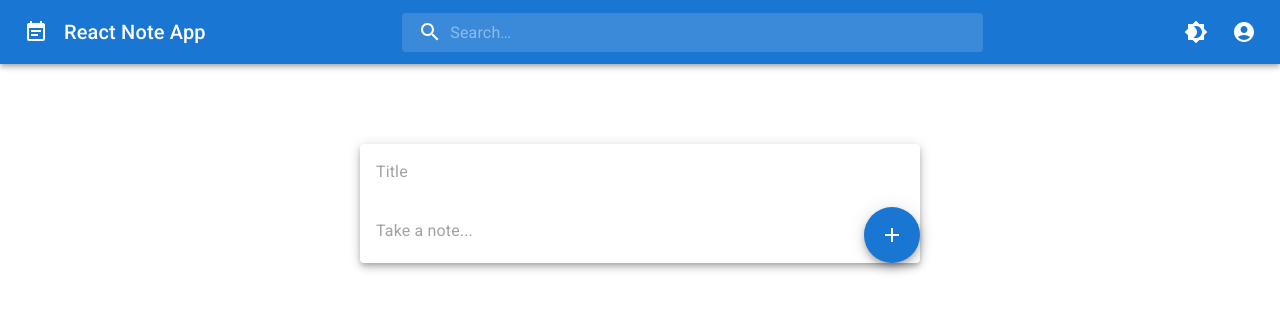
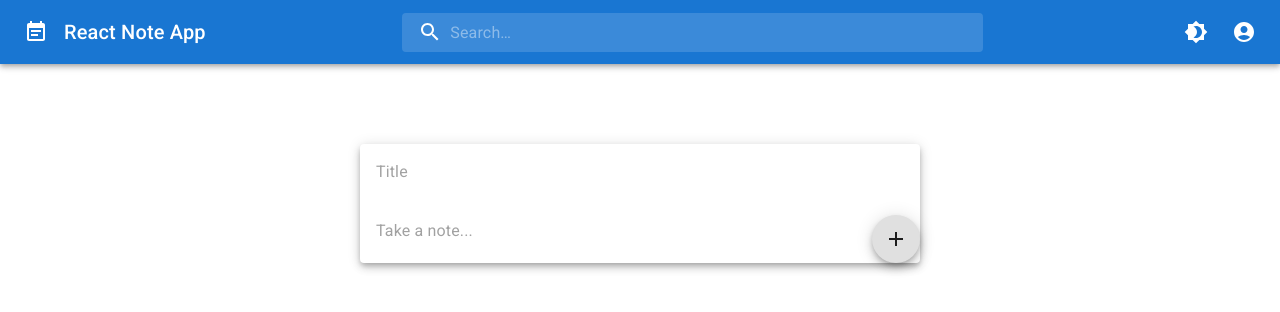
Before and after one commit to bijaylama/keep-clone-myFirstReactApp, a React (Create React App) app: page / in a window 1280 px wide. Both pictures are taken after a click on the element 640 px from the left and 171 px from the top of the page. Shown: the top 312 px of the page. Built offline with nearby package versions, Linux system fonts and the light colour scheme.

Commit message:
note form updated of buttom

```diff
--- a/src/components/FormNote.jsx
+++ b/src/components/FormNote.jsx
@@ -28,6 +28,7 @@ const StyledInputBase = styled(InputBase)(({ theme }) => ({
 }));
 
 export default function FormNote({ onAdd }) {
+  const [expand, setExpand] = useState(false);
   const [note, setNote] = useState({
     title: "",
     content: "",
@@ -45,6 +46,14 @@ export default function FormNote({ onAdd }) {
   const handleButton = (e) => {
     e.preventDefault();
     onAdd(note);
+    setNote({
+      title: "",
+      content: "",
+    });
+    setExpand(false);
+  };
+  const onExpand = () => {
+    setExpand(true);
   };
   return (
     <>
@@ -53,7 +62,6 @@ export default function FormNote({ onAdd }) {
           <Grid item md={3}></Grid>
           <Grid item md={6}>
             <Paper elevation={5} sx={{ position: "relative" }}>
-              <form noValidate autoComplete="off">
               {/* INPUT TITLE FORM */}
               <Box>
                 <StyledInputBase
@@ -62,10 +70,12 @@ export default function FormNote({ onAdd }) {
                   name="title"
                   value={note.title}
                   onChange={handleChange}
+                  onClick={onExpand}
                 />
               </Box>
+              {/* INPUT CONTENT FORM */}
               <Box>
-                  {/* INPUT CONTENT FORM */}
+                {expand ? (
                   <StyledInputBase
                     placeholder="Take a note..."
                     fullWidth
@@ -75,15 +85,22 @@ export default function FormNote({ onAdd }) {
                     value={note.content}
                     onChange={handleChange}
                   />
+                ) : null}
               </Box>
-              </form>
-              {/* SAVE BUTTON */}
+              {/* BUTTON FIELD */}
               <Box
                 sx={{ position: "absolute", right: 0, bottom: 0, marginTop: 8 }}
               >
-                <Fab color="primary" aria-label="add" onClick={handleButton}>
+                {expand ? (
+                  <Fab
+                    color="extended"
+                    size="medium"
+                    aria-label="add"
+                    onClick={handleButton}
+                  >
                     <AddIcon />
                   </Fab>
+                ) : null}
               </Box>
             </Paper>
           </Grid>
```
Lines whose indentation alone changed are shown as unchanged.
